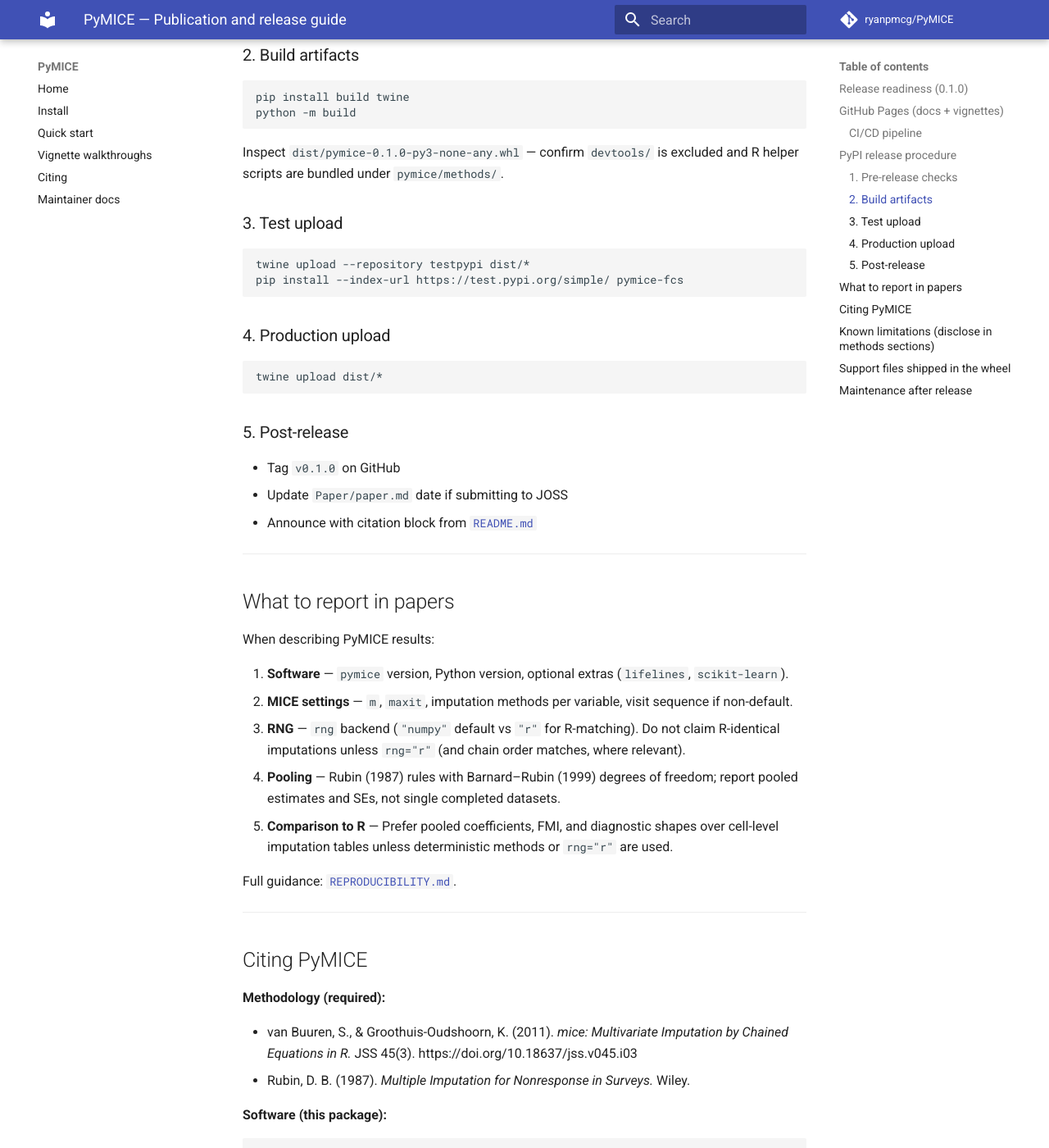
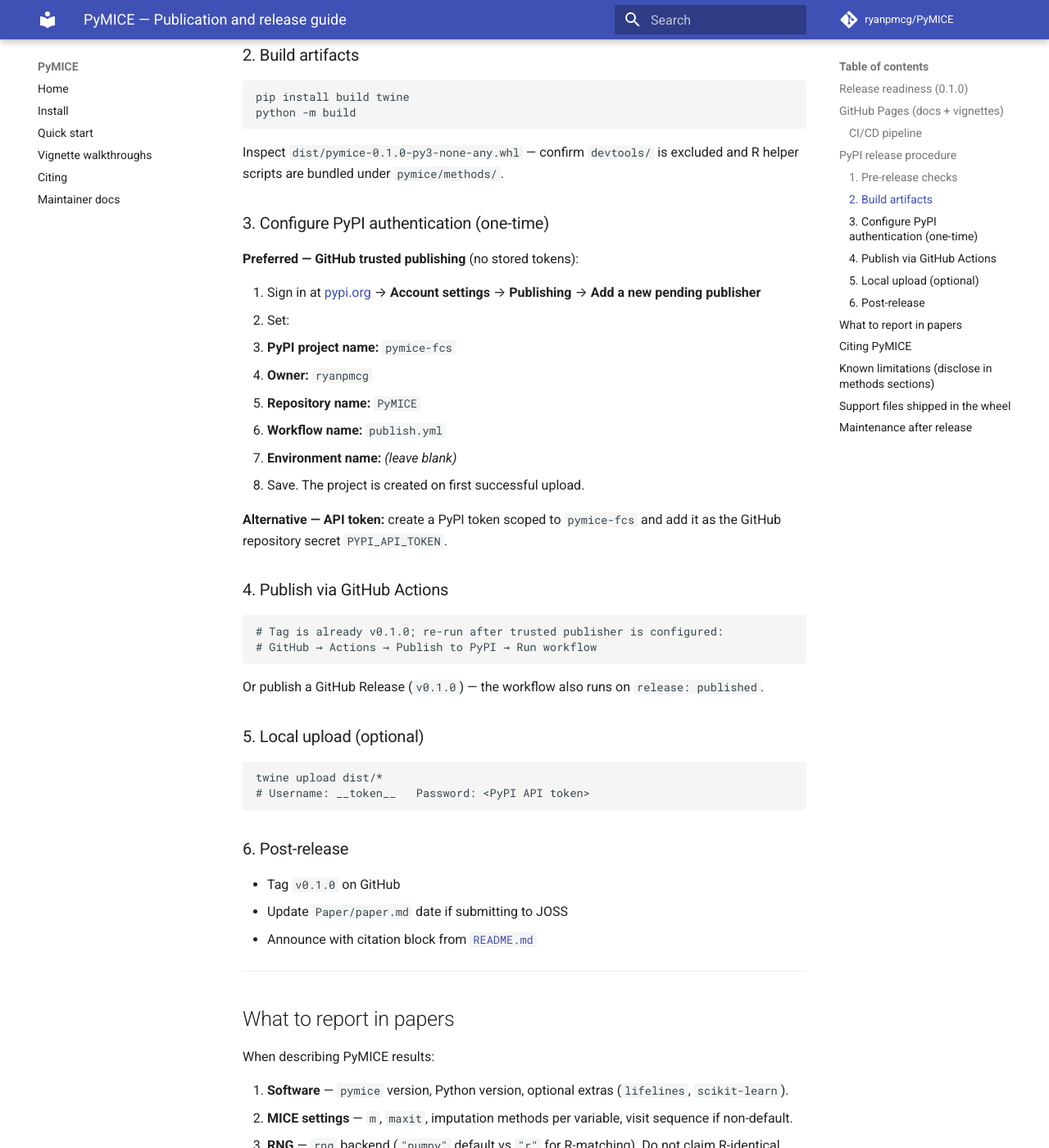
Before and after one commit to ryanpmcg/PyMICE, an MkDocs documentation site: the page built from docs/dev/PUBLICATION.md, in a window 1280 px wide and 1400 px high, scrolled down 1892 px. Shown: the whole window at 82% size. Built offline with MkDocs 1.6.1 and Material for MkDocs 9.7.7, drawn with Linux system fonts in a browser that asks for light colours; comment, search, counter and statistics services are not loaded.

Commit message:
Document PyPI trusted publisher setup for first release
Support optional PYPI_API_TOKEN secret fallback; document exact pending
publisher fields for pymice-fcs.

````diff
--- a/docs/dev/PUBLICATION.md
+++ b/docs/dev/PUBLICATION.md
@@ -65,20 +65,38 @@ python -m build
 
 Inspect `dist/pymice-0.1.0-py3-none-any.whl` — confirm `devtools/` is excluded and R helper scripts are bundled under `pymice/methods/`.
 
-### 3. Test upload
+### 3. Configure PyPI authentication (one-time)
+
+**Preferred — GitHub trusted publishing** (no stored tokens):
+
+1. Sign in at [pypi.org](https://pypi.org/) → **Account settings** → **Publishing** → **Add a new pending publisher**
+2. Set:
+   - **PyPI project name:** `pymice-fcs`
+   - **Owner:** `ryanpmcg`
+   - **Repository name:** `PyMICE`
+   - **Workflow name:** `publish.yml`
+   - **Environment name:** *(leave blank)*
+3. Save. The project is created on first successful upload.
+
+**Alternative — API token:** create a PyPI token scoped to `pymice-fcs` and add it as the GitHub repository secret `PYPI_API_TOKEN`.
+
+### 4. Publish via GitHub Actions
 
 ```bash
-twine upload --repository testpypi dist/*
-pip install --index-url https://test.pypi.org/simple/ pymice-fcs
+# Tag is already v0.1.0; re-run after trusted publisher is configured:
+# GitHub → Actions → Publish to PyPI → Run workflow
 ```
 
-### 4. Production upload
+Or publish a GitHub Release (`v0.1.0`) — the workflow also runs on `release: published`.
+
+### 5. Local upload (optional)
 
 ```bash
 twine upload dist/*
+# Username: __token__   Password: <PyPI API token>
 ```
 
-### 5. Post-release
+### 6. Post-release
 
 - Tag `v0.1.0` on GitHub
 - Update `Paper/paper.md` date if submitting to JOSS
````
Also changed, not shown: 1 other file.
